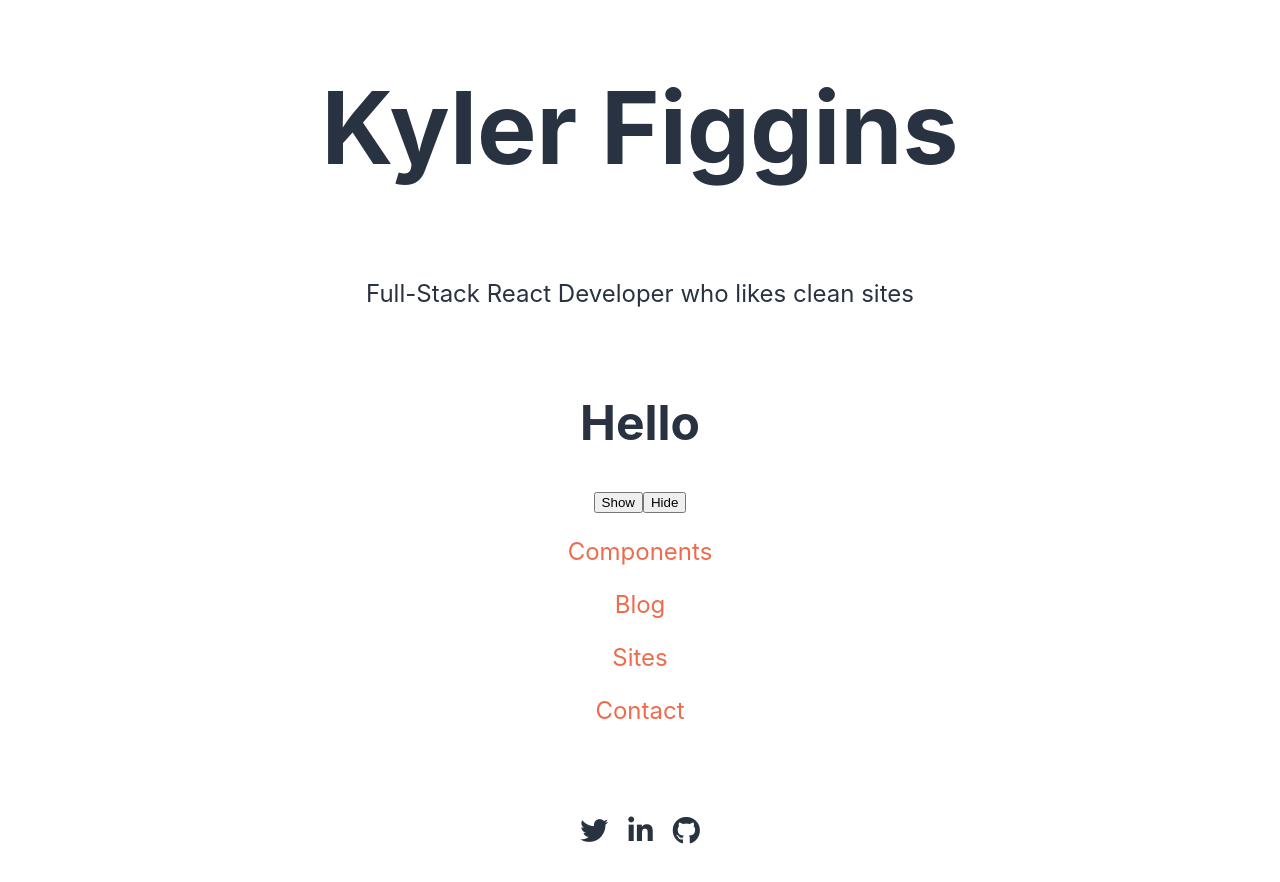
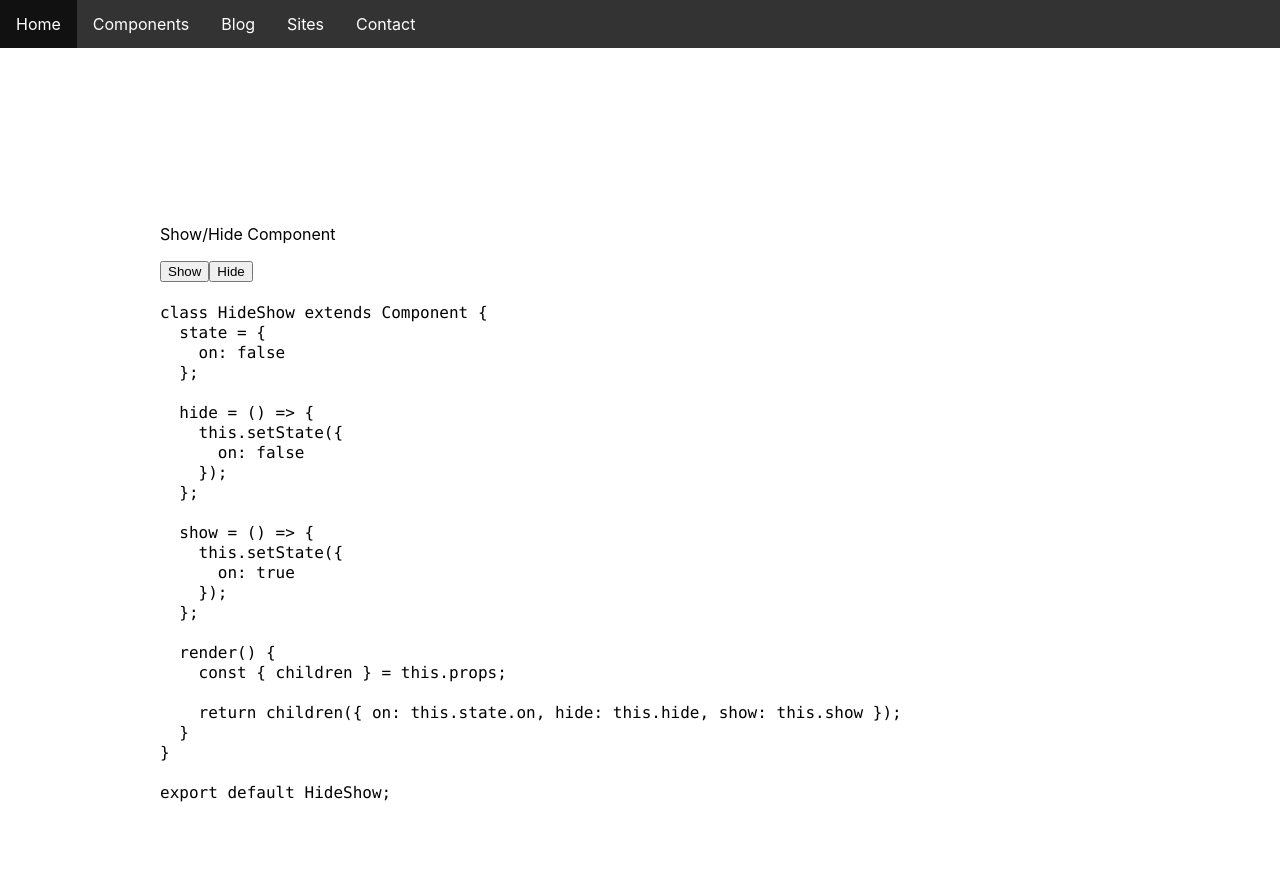
Before and after one commit to kfiggins/MyPortfolio, a React (Create React App) app in the folder myportfolio/: page /components in a window 1280 px wide. Both pictures are taken after a click on the button "Show". Shown: the top 882 px of the page. Before the commit the page ends 855 px from the top, so only its background shows below. Built offline with nearby package versions, Linux system fonts and the light colour scheme.

Commit message:
Added component page. Started using styled components. Started a navbar.

```diff
--- a/myportfolio/package.json
+++ b/myportfolio/package.json
@@ -5,7 +5,9 @@
   "dependencies": {
     "react": "^16.8.6",
     "react-dom": "^16.8.6",
-    "react-scripts": "2.1.8"
+    "react-router-dom": "^5.0.0",
+    "react-scripts": "2.1.8",
+    "styled-components": "^4.2.0"
   },
   "scripts": {
     "start": "react-scripts start",
--- a/myportfolio/src/App.js
+++ b/myportfolio/src/App.js
@@ -1,77 +1,18 @@
 import React, { Component } from "react";
-import logo from "./logo.svg";
+import { BrowserRouter as Router, Route, Link } from "react-router-dom";
+
 import "./App.css";
 
-import HideShow from "./components/shared/HideShow";
+import Home from "./components/Home";
+import Components from "./components/Components";
 
 class App extends Component {
-  state = {
-    direction: "reverse",
-    speed: 20
-  };
-
-  toggleDirection = () => {
-    this.setState({
-      direction: this.state.direction === "reverse" ? "" : "reverse"
-    });
-  };
-
-  speedUp = () => {
-    this.setState({ speed: this.state.speed - 1 });
-  };
-
-  slowDown = () => {
-    this.setState({ speed: this.state.speed + 1 });
-  };
-
   render() {
     return (
-      <div className="App">
-        <header className="App-header">
-          <h1>Kyler Figgins</h1>
-        </header>
-        <div className="App-body">
-          <p>Full-Stack React Developer who likes clean sites</p>
-          <br />
-          <HideShow>
-            {({ on, hide, show }) => (
-              <div>
-                {on && <h1>Hello</h1>}
-                <button onClick={show}>Show</button>
-                <button onClick={hide}>Hide</button>
-              </div>
-            )}
-          </HideShow>
-          <p>
-            <a href="#">Components</a>
-          </p>
-          <p>
-            <a href="#">Blog</a>
-          </p>
-          <p>
-            <a href="#">Sites</a>
-          </p>
-          <p>
-            <a href="https://www.linkedin.com/in/kylerfiggins">Contact</a>
-          </p>
-          <br />
-          <br />
-        </div>
-        <div className="App-footer">
-          <a target="_blank" href="https://twitter.com/Kfiggins1">
-            <i className="fab fa-twitter" style={{ color: "#293241", margin: "10px" }} />
-          </a>
-          <a target="_blank" href="https://www.linkedin.com/in/kylerfiggins">
-            <i
-              className="fab fa-linkedin-in"
-              style={{ color: "#293241", margin: "10px" }}
-            />
-          </a>
-          <a target="_blank" href="https://github.com/kfiggins">
-            <i className="fab fa-github" style={{ color: "#293241", margin: "10px" }} />
-          </a>
-        </div>
-      </div>
+      <Router>
+        <Route exact path="/" component={Home} />
+        <Route path="/components" component={Components} />
+      </Router>
     );
   }
 }
--- /dev/null
+++ b/myportfolio/src/components/Components.js
@@ -0,0 +1,64 @@
+import React, { Component, Fragment } from "react";
+import styled from "styled-components";
+
+import Navbar from "./Navbar";
+import HideShow from "./shared/HideShow";
+
+export default class Components extends Component {
+  render() {
+    const Wrapper = styled.div`
+      padding: 10em;
+    `;
+    return (
+      <Fragment>
+        <Navbar />
+        <Wrapper>
+          <HideShow>
+            {({ on, hide, show }) => (
+              <div>
+                <p>Show/Hide Component</p>
+                <button onClick={show}>Show</button>
+                <button onClick={hide}>Hide</button>
+                {on && (
+                  <div>
+                    <br />
+                    <code style={{ whiteSpace: "pre" }}>
+                      {`class HideShow extends Component {
+  state = {
+    on: false
+  };
+
+  hide = () => {
+    this.setState({
+      on: false
+    });
+  };
+
+  show = () => {
+    this.setState({
+      on: true
+    });
+  };
+
+  render() {
+    const { children } = this.props;
+
+    return children({ on: this.state.on, hide: this.hide, show: this.show });
+  }
+}
+
+export default HideShow;
+`}
+                    </code>
+                  </div>
+                )}
+                <br />
+                {/*TODO: Figure out how to add syntax highlighting! */}
+              </div>
+            )}
+          </HideShow>
+        </Wrapper>
+      </Fragment>
+    );
+  }
+}
--- /dev/null
+++ b/myportfolio/src/components/Home.js
@@ -0,0 +1,47 @@
+import React, { Component } from "react";
+import { Link } from "react-router-dom";
+
+export default class Home extends Component {
+  render() {
+    return (
+      <div className="App">
+        <header className="App-header">
+          <h1>Kyler Figgins</h1>
+        </header>
+        <div className="App-body">
+          <p>Full-Stack React Developer who likes clean sites</p>
+          <br />
+
+          <p>
+            <Link to="/components">Components</Link>
+          </p>
+          <p>
+            <a href="#">Blog</a>
+          </p>
+          <p>
+            <a href="#">Sites</a>
+          </p>
+          <p>
+            <a href="https://www.linkedin.com/in/kylerfiggins">Contact</a>
+          </p>
+          <br />
+          <br />
+        </div>
+        <div className="App-footer">
+          <a target="_blank" href="https://twitter.com/Kfiggins1">
+            <i className="fab fa-twitter" style={{ color: "#293241", margin: "10px" }} />
+          </a>
+          <a target="_blank" href="https://www.linkedin.com/in/kylerfiggins">
+            <i
+              className="fab fa-linkedin-in"
+              style={{ color: "#293241", margin: "10px" }}
+            />
+          </a>
+          <a target="_blank" href="https://github.com/kfiggins">
+            <i className="fab fa-github" style={{ color: "#293241", margin: "10px" }} />
+          </a>
+        </div>
+      </div>
+    );
+  }
+}
--- /dev/null
+++ b/myportfolio/src/components/Navbar.js
@@ -0,0 +1,49 @@
+import React from "react";
+import { Link } from "react-router-dom";
+import styled from "styled-components";
+
+export default function Navbar() {
+  const Nav = styled.ul`
+    list-style-type: none;
+    margin: 0;
+    padding: 0;
+    overflow: hidden;
+    background-color: #333;
+  `;
+
+  const NavItem = styled.li`
+    float: left;
+  `;
+
+  const StyledLink = styled(Link)`
+    display: block;
+    color: white;
+    text-align: center;
+    padding: 14px 16px;
+    text-decoration: none;
+
+    :hover {
+      background-color: #111;
+    }
+  `;
+
+  return (
+    <Nav>
+      <NavItem>
+        <StyledLink to="/">Home</StyledLink>
+      </NavItem>
+      <NavItem>
+        <StyledLink to="/components">Components</StyledLink>
+      </NavItem>
+      <NavItem>
+        <StyledLink>Blog</StyledLink>
+      </NavItem>
+      <NavItem>
+        <StyledLink>Sites</StyledLink>
+      </NavItem>
+      <NavItem>
+        <StyledLink>Contact</StyledLink>
+      </NavItem>
+    </Nav>
+  );
+}
```
Also changed, not shown: 1 other file (tests, documents, lock files or other folders).
